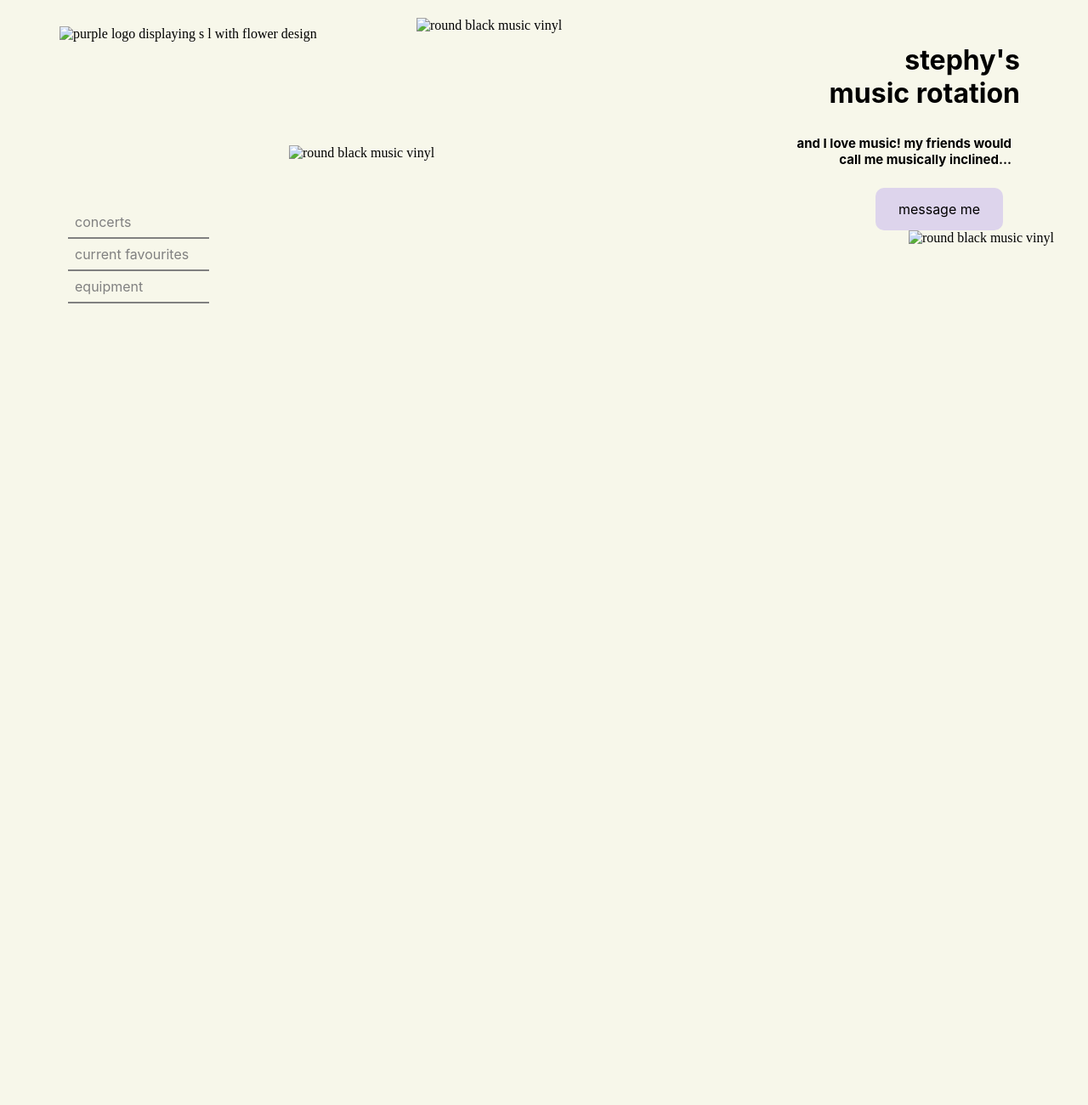
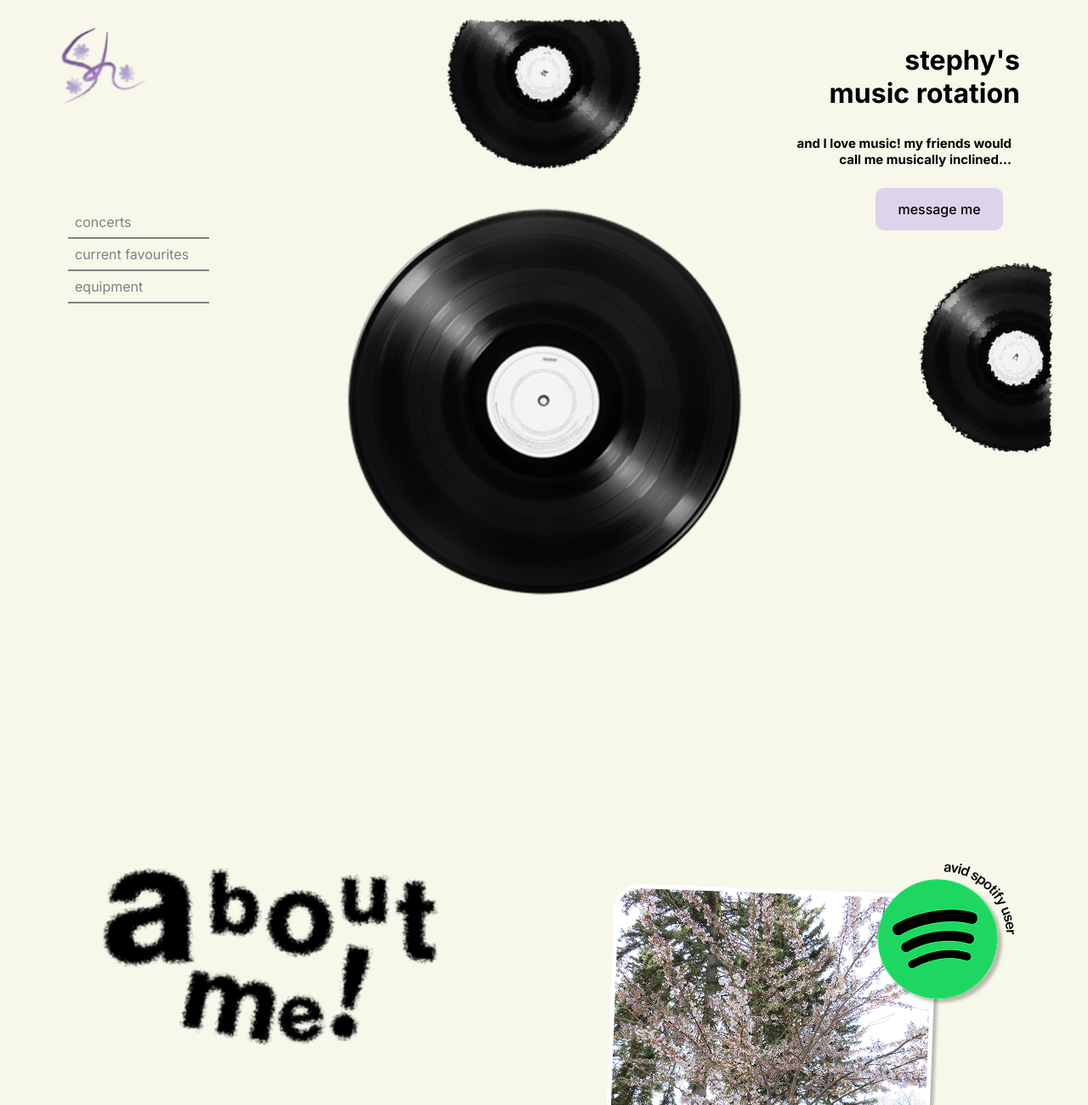
Before and after one commit to listephy29-jpg/pwebsite_gbda228_final, a plain HTML site: page index.html in a window 1280 px wide. Shown: the top 1300 px of the page at 85% size. Before the commit the page ends 800 px from the top, so only its background shows below. Drawn offline with Linux system fonts and the light colour scheme.

Commit message:
( ◕ ◞ ◕ ) auto commit

```diff
--- a/index.html
+++ b/index.html
@@ -3,6 +3,10 @@
   <head>
     <meta charset="UTF-8">
     <title>Stephy's Personal Music Site - GBDA228 Final</title>
+
+    <link rel="preconnect" href="https://fonts.googleapis.com">
+<link rel="preconnect" href="https://fonts.gstatic.com" crossorigin>
+<link href="https://fonts.googleapis.com/css2?family=Caladea:ital,wght@0,400;0,700;1,400;1,700&family=Inter:ital,opsz,wght@0,14..32,100..900;1,14..32,100..900&family=Nunito:ital,wght@0,200..1000;1,200..1000&display=swap" rel="stylesheet">
 
   <!-- insert stylistic choices later -->
   <style>
@@ -43,15 +47,24 @@
       padding: 15px;
       width: 120px;
     }
-    a {
+
+    #message a {
       font-family: "Inter", sans-serif;
+      font-weight: 500;
       color: black;
       text-decoration: none;
       }
 
-    #message:hover {
+    #message a:hover{
+      padding: 10px;
+      width: 150px;
       background-color: #9970E5;
-      }
+      color: white;
+    }
+
+    /*#message:hover {
+      background-color: #9970E5;
+      } */
 
     .record{
       position: absolute
@@ -76,6 +89,8 @@
     }
 
     #nav-bar {
+      /*position: fixed;*/
+      top: 150px;
       font-family: "Inter", sans-serif;
       text-align: left;
     }
@@ -89,6 +104,7 @@
     }
 
     #nav-bar a{
+      text-decoration: none;
       color: gray;
     }
 
@@ -102,17 +118,24 @@
       left: 30px;
     }
 
+    .me-picture {
+      position: absolute;
+      right: 0px;
+      bottom: -1300px;
+    }
+
+    .about-me{
+      position: absolute;
+      left: 80px;
+      top: 1000px;
+    }
+
     body{
       background-color: #F7F7EA;
     }
 
-
-
-
   </style>
-
   </head>
-
 <body>
 
   <div class="page">
@@ -138,9 +161,9 @@ Name: Positioning of Records
 Description: [brief description]
 Date retrieved: November 26
 -->
-  <img class="record record-main" src="mainrecord.png" alt="round black music vinyl">
-  <img class="record record-top" src="recordtop.png" alt="round black music vinyl">
-  <img class="record record-right" src="recordright.png" alt="round black music vinyl">
+  <img class="record record-main" src="main-page/mainrecord.png" alt="round black music vinyl">
+  <img class="record record-top" src="main-page/recordtop.png" alt="round black music vinyl">
+  <img class="record record-right" src="main-page/recordright.png" alt="round black music vinyl">
 
   <div id="nav-bar">
   <ul>
@@ -150,7 +173,11 @@ Date retrieved: November 26
     </ul>
   </div>
 
-  <img class="logo" src="logo.png" alt="purple logo displaying s l with flower design">
+  <img class="logo" src="main-page/logo.png" alt="purple logo displaying s l with flower design">
+
+
+  <img class="me-picture" src="main-page/mepicture.png" alt="description of image">
+     <img class="about-me" src="main-page/aboutme.png" alt="description of image">
 
 </div>
 
```
